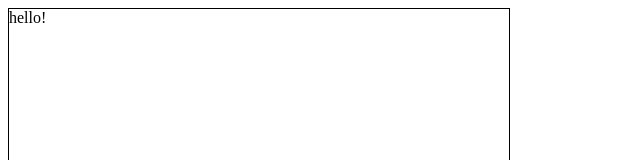
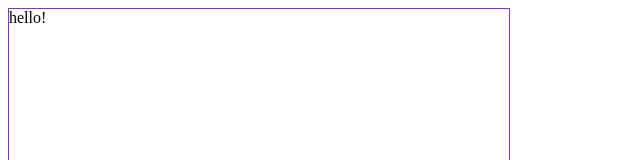
Before and after one commit to ks0210/kadai-1, a website: page kadai-08/sample6.html in a window 1280 px wide. Shown: the top 160 px of the page, without its empty margins (0-640 px from the left). Drawn offline with Linux system fonts and the light colour scheme.

Commit message:
課題8の追加

```diff
--- a/kadai-08/sample6.html
+++ b/kadai-08/sample6.html
@@ -3,7 +3,7 @@
         div {
             width: 500px;
             height: 500px;
-            border: 1px solid black;
+            border: 1px solid blueviolet;
         }
     </style>
     <body>
```
